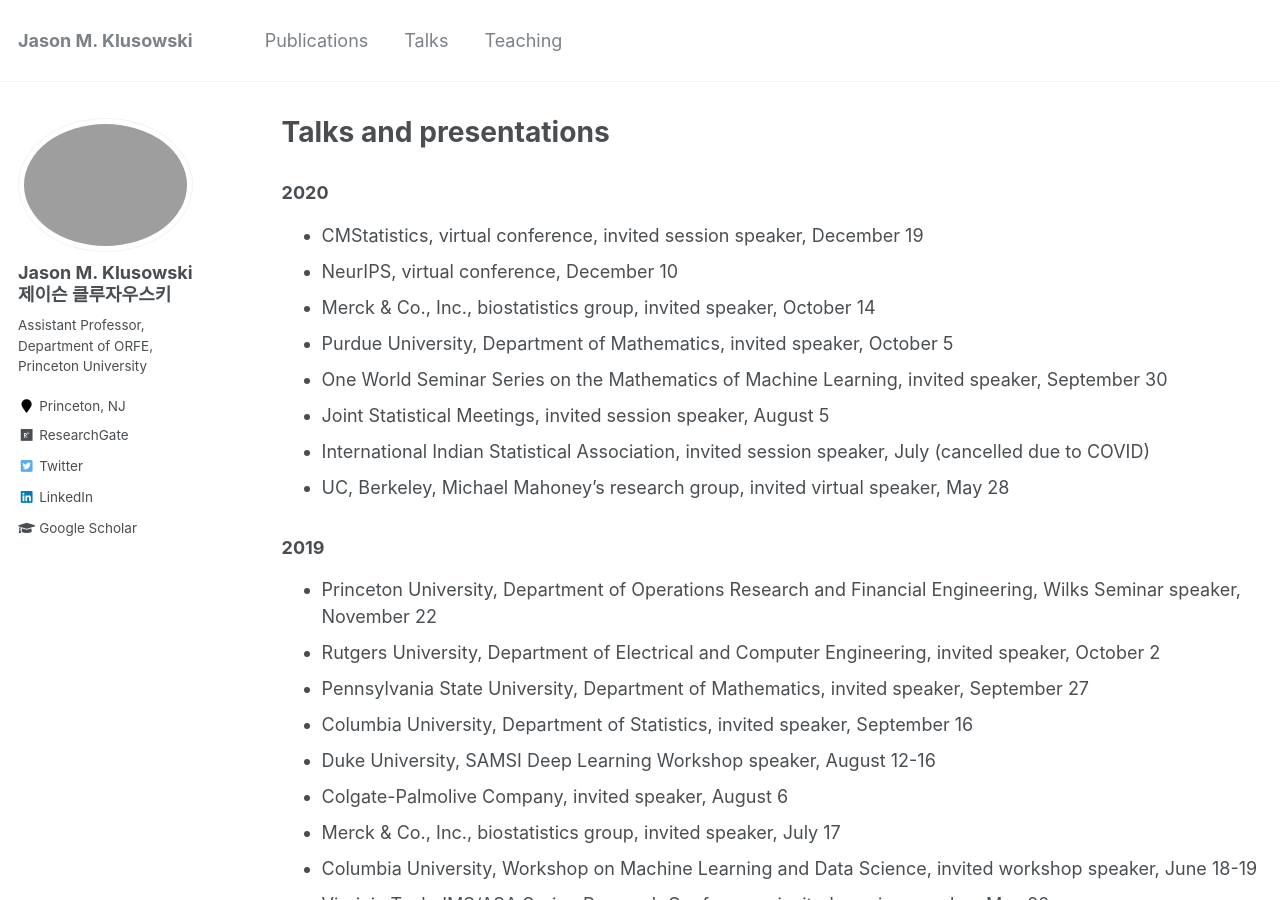
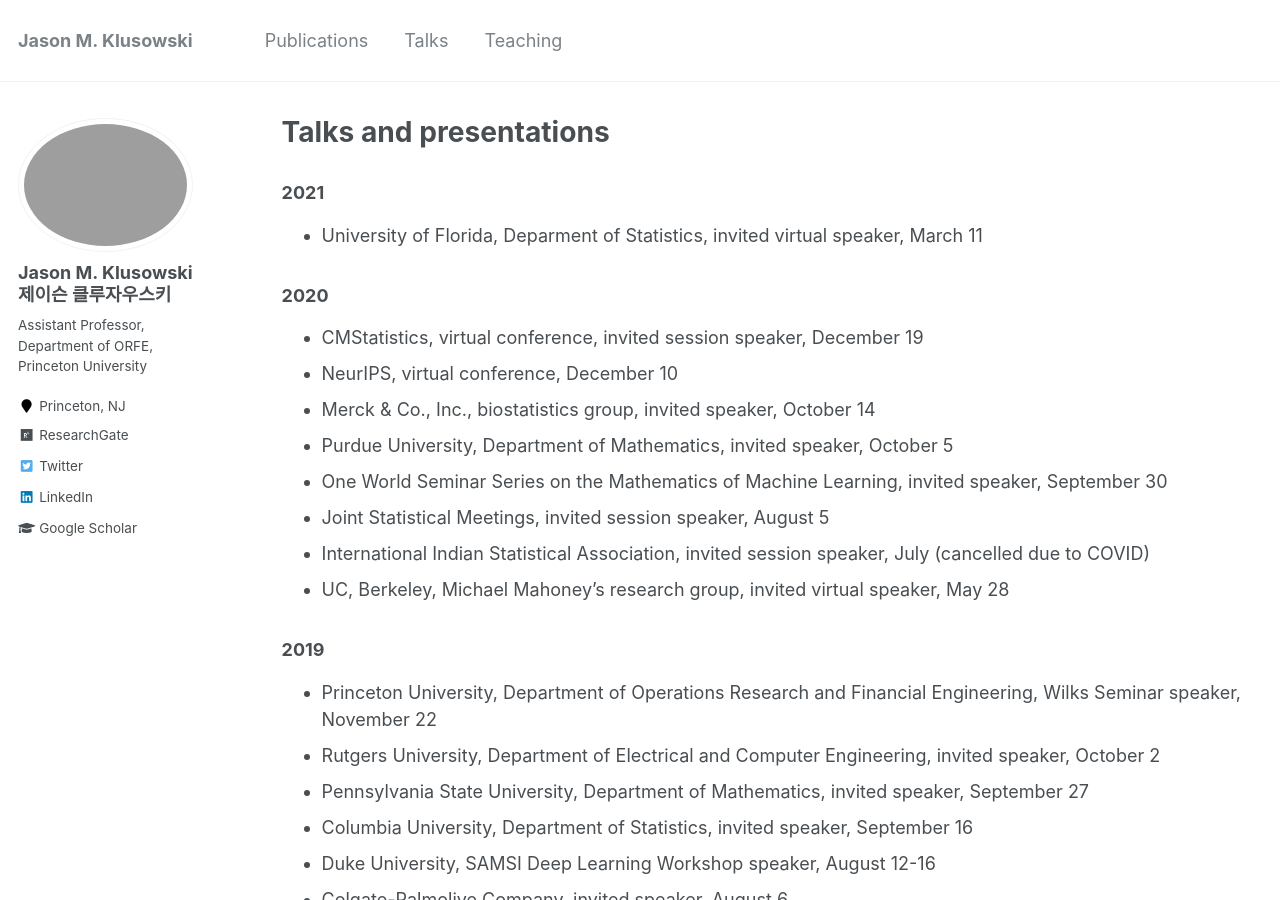
Before and after one commit to jasonklusowski/jasonklusowski.github.io, a Jekyll site: the page built from _pages/talks.md, in a window 1280 px wide and 900 px high. Built offline with Jekyll 4.4.1, drawn with Linux system fonts in a browser that asks for light colours.

Commit message:
Update talks.md

```diff
--- a/_pages/talks.md
+++ b/_pages/talks.md
@@ -4,6 +4,10 @@ title: "Talks and presentations"
 permalink: /talks/
 author_profile: true
 ---
+
+### 2021
+
+* University of Florida, Deparment of Statistics, invited virtual speaker, March 11
 
 ### 2020
 * CMStatistics, virtual conference, invited session speaker, December 19
```
